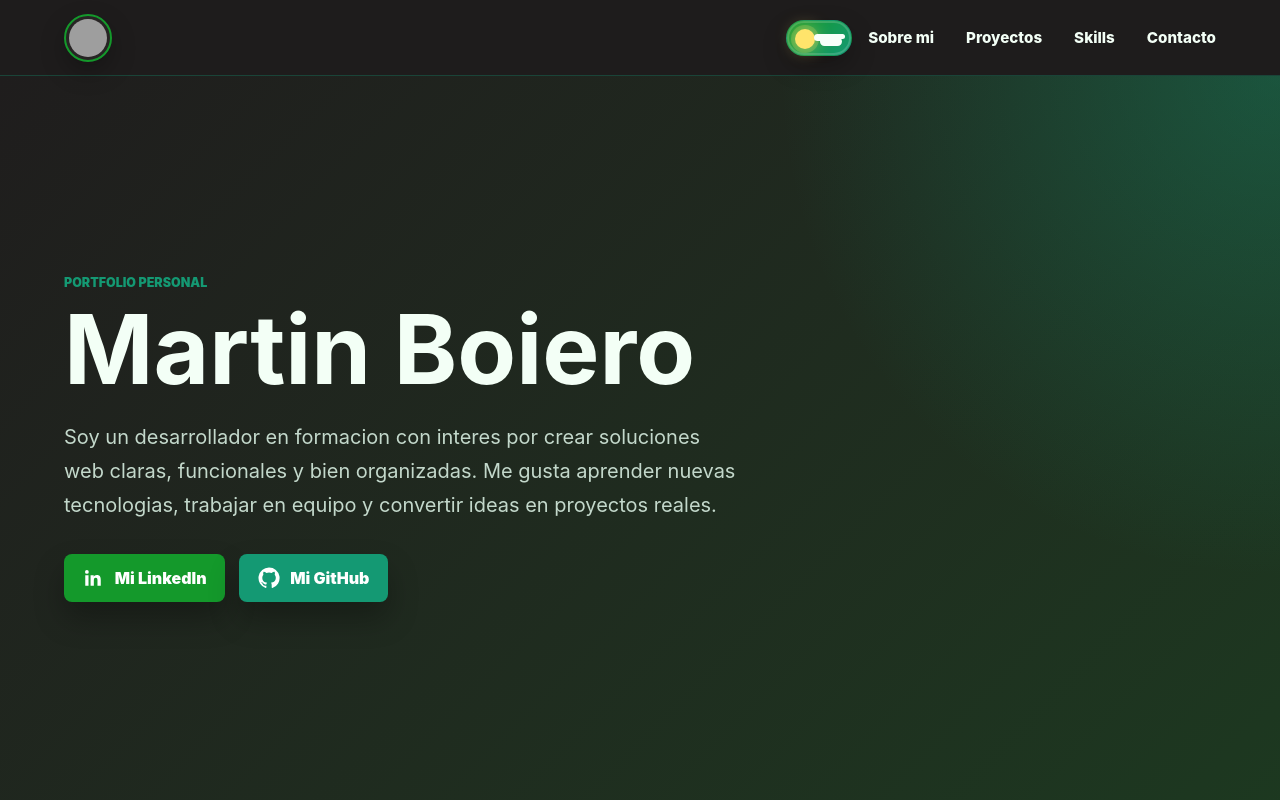
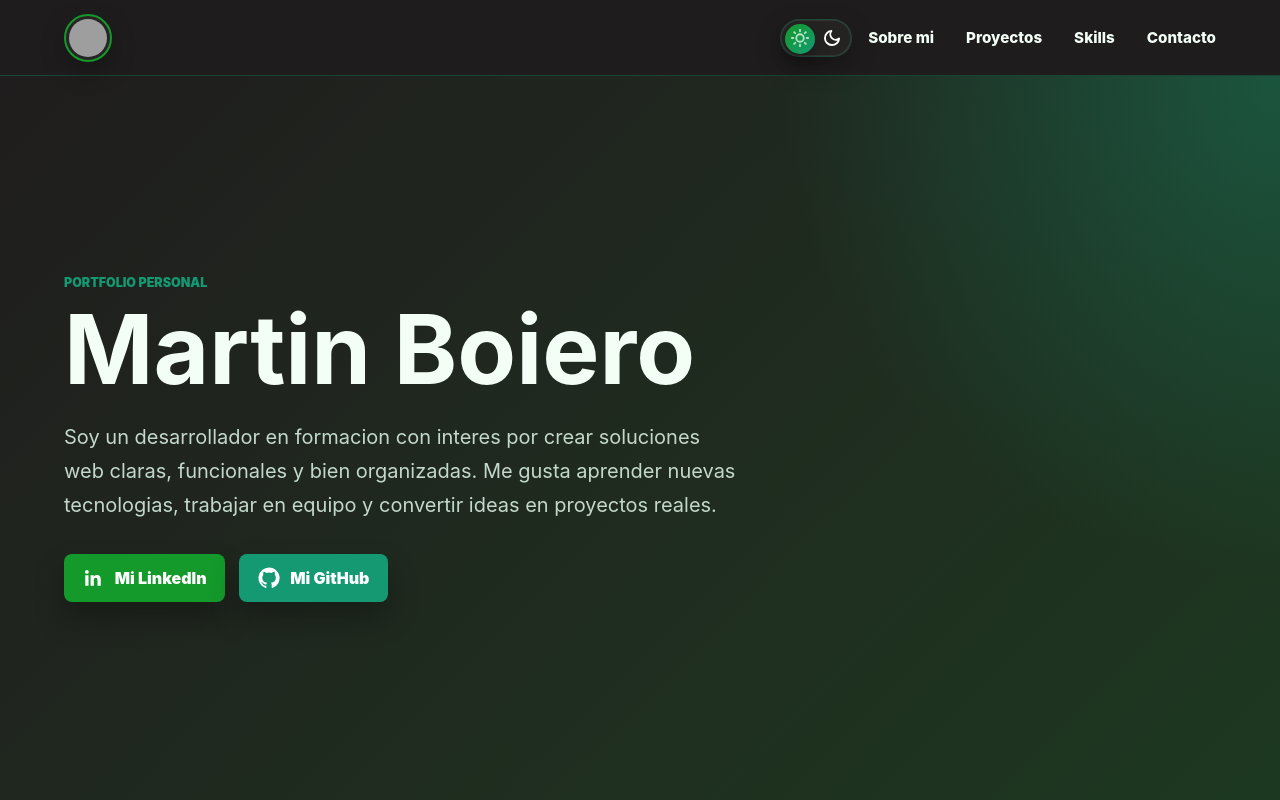
Before and after one commit to Tincho-git/MiPortfolio, a React (Vite) app in the folder client/: page / in a window 1280 px wide. Shown: the top 800 px of the page. Built offline with nearby package versions, Linux system fonts and the light colour scheme; no server answers; grey boxes are pictures that could not be loaded.

Commit message:
Improve theme toggle icons

```diff
--- a/client/package.json
+++ b/client/package.json
@@ -13,6 +13,7 @@
     "portfolio-martin-boiero": "file:..",
     "react": "^18.3.1",
     "react-dom": "^18.3.1",
+    "react-icons": "^5.6.0",
     "vite": "^6.0.7"
   }
 }
--- a/client/src/App.jsx
+++ b/client/src/App.jsx
@@ -1,4 +1,5 @@
 import React, { useState } from 'react';
+import { FiMoon, FiSun } from 'react-icons/fi';
 
 const API_URL = import.meta.env.VITE_API_URL || 'http://localhost:3001';
 
@@ -107,8 +108,13 @@ function App() {
             onClick={() => setTheme((currentTheme) => (currentTheme === 'dark' ? 'light' : 'dark'))}
             aria-label={theme === 'dark' ? 'Cambiar a modo claro' : 'Cambiar a modo oscuro'}
           >
-            <span className="sun" aria-hidden="true" />
-            <span className="cloud" aria-hidden="true" />
+            <span className="toggle-icon sun-icon" aria-hidden="true">
+              <FiSun />
+            </span>
+            <span className="toggle-icon moon-icon" aria-hidden="true">
+              <FiMoon />
+            </span>
+            <span className="toggle-thumb" aria-hidden="true" />
           </button>
           <div className="nav-links">
             <a href="#sobre-mi">Sobre mi</a>
--- a/client/src/styles.css
+++ b/client/src/styles.css
@@ -115,48 +115,66 @@ a {
 
 .theme-toggle {
   position: relative;
+  display: grid;
+  grid-template-columns: 1fr 1fr;
+  align-items: center;
   flex: 0 0 auto;
-  width: 66px;
-  height: 36px;
+  width: 72px;
+  height: 38px;
   border: 1px solid var(--line);
   border-radius: 999px;
-  background: linear-gradient(135deg, var(--primary), var(--secondary));
+  padding: 0 8px;
+  color: #ffffff;
+  background: color-mix(in srgb, var(--surface) 72%, var(--background));
   cursor: pointer;
-  box-shadow: inset 0 0 0 2px rgba(255, 255, 255, 0.16), 0 10px 24px var(--shadow);
+  box-shadow: inset 0 0 0 1px rgba(255, 255, 255, 0.08), 0 10px 24px var(--shadow);
 }
 
-.theme-toggle .sun {
+.toggle-icon {
+  position: relative;
+  z-index: 1;
+  display: inline-grid;
+  place-items: center;
+  width: 22px;
+  height: 22px;
+  color: color-mix(in srgb, var(--text) 72%, transparent);
+  transition: color 200ms ease, transform 200ms ease;
+}
+
+.toggle-icon svg {
+  width: 18px;
+  height: 18px;
+  stroke-width: 2.4;
+}
+
+.sun-icon {
+  justify-self: start;
+}
+
+.moon-icon {
+  justify-self: end;
+}
+
+.toggle-thumb {
   position: absolute;
-  left: 8px;
-  top: 8px;
-  width: 20px;
-  height: 20px;
+  left: 4px;
+  top: 4px;
+  width: 30px;
+  height: 30px;
   border-radius: 50%;
-  background: #ffe46b;
-  box-shadow:
-    0 0 0 4px rgba(255, 228, 107, 0.2),
-    0 0 18px rgba(255, 228, 107, 0.74);
+  background: linear-gradient(135deg, var(--primary), var(--secondary));
+  box-shadow: 0 8px 16px var(--shadow);
   transition: transform 200ms ease;
 }
 
-.theme-toggle .cloud {
-  position: absolute;
-  right: 9px;
-  bottom: 9px;
-  width: 22px;
-  height: 9px;
-  border-radius: 999px;
-  background: #f7fff9;
-  box-shadow: -7px -4px 0 -1px #f7fff9, 5px -5px 0 -2px #f7fff9;
-  transition: transform 200ms ease;
+.app.dark .moon-icon,
+.app.light .sun-icon {
+  color: #ffffff;
+  transform: scale(1.05);
 }
 
-.app.light .theme-toggle .sun {
-  transform: translateX(27px);
-}
-
-.app.light .theme-toggle .cloud {
-  transform: translateX(-28px);
+.app.light .toggle-thumb {
+  transform: translateX(34px);
 }
 
 .hero {
```
Also changed, not shown: 1 other file (tests, documents, lock files or other folders).
